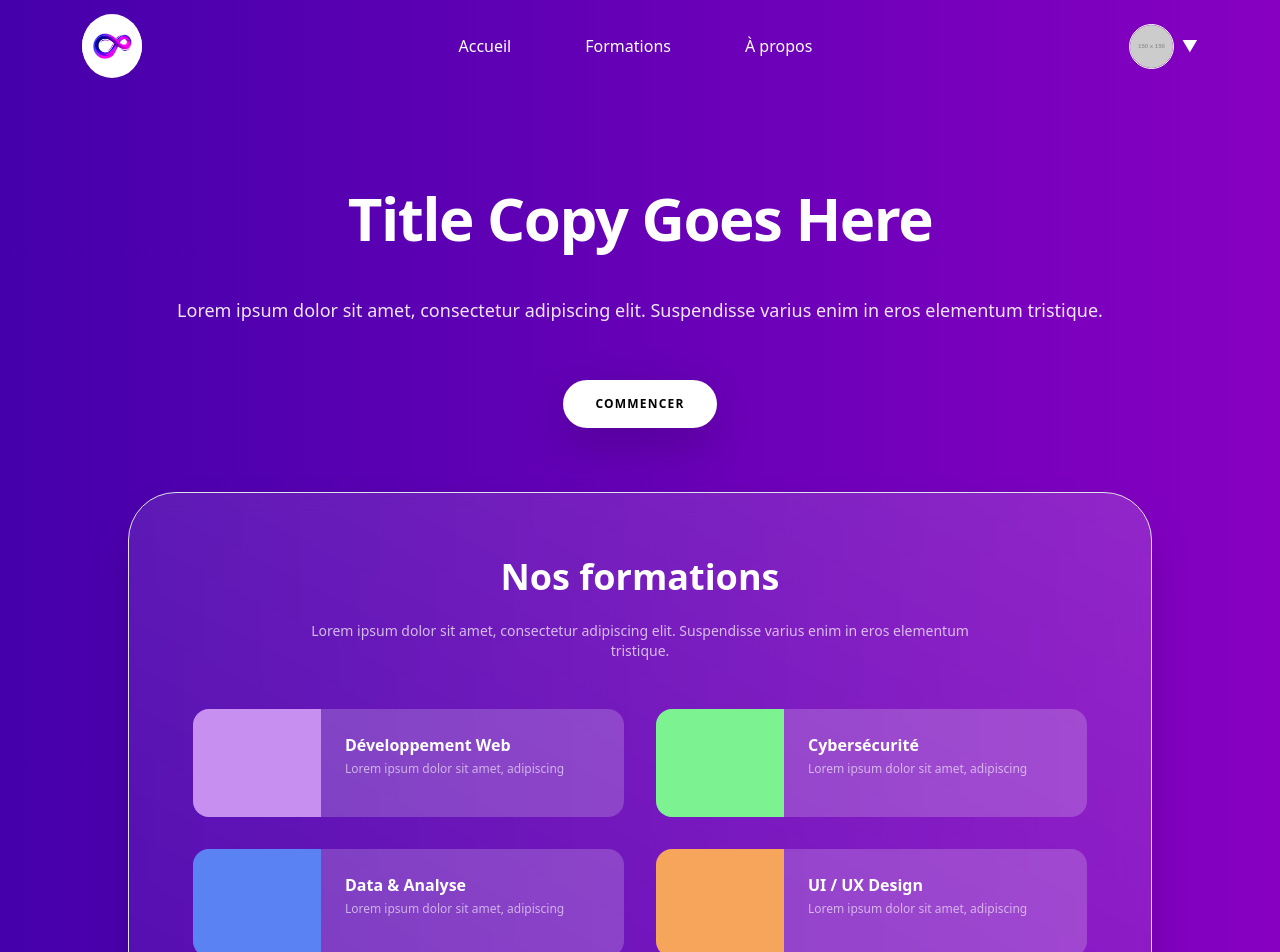
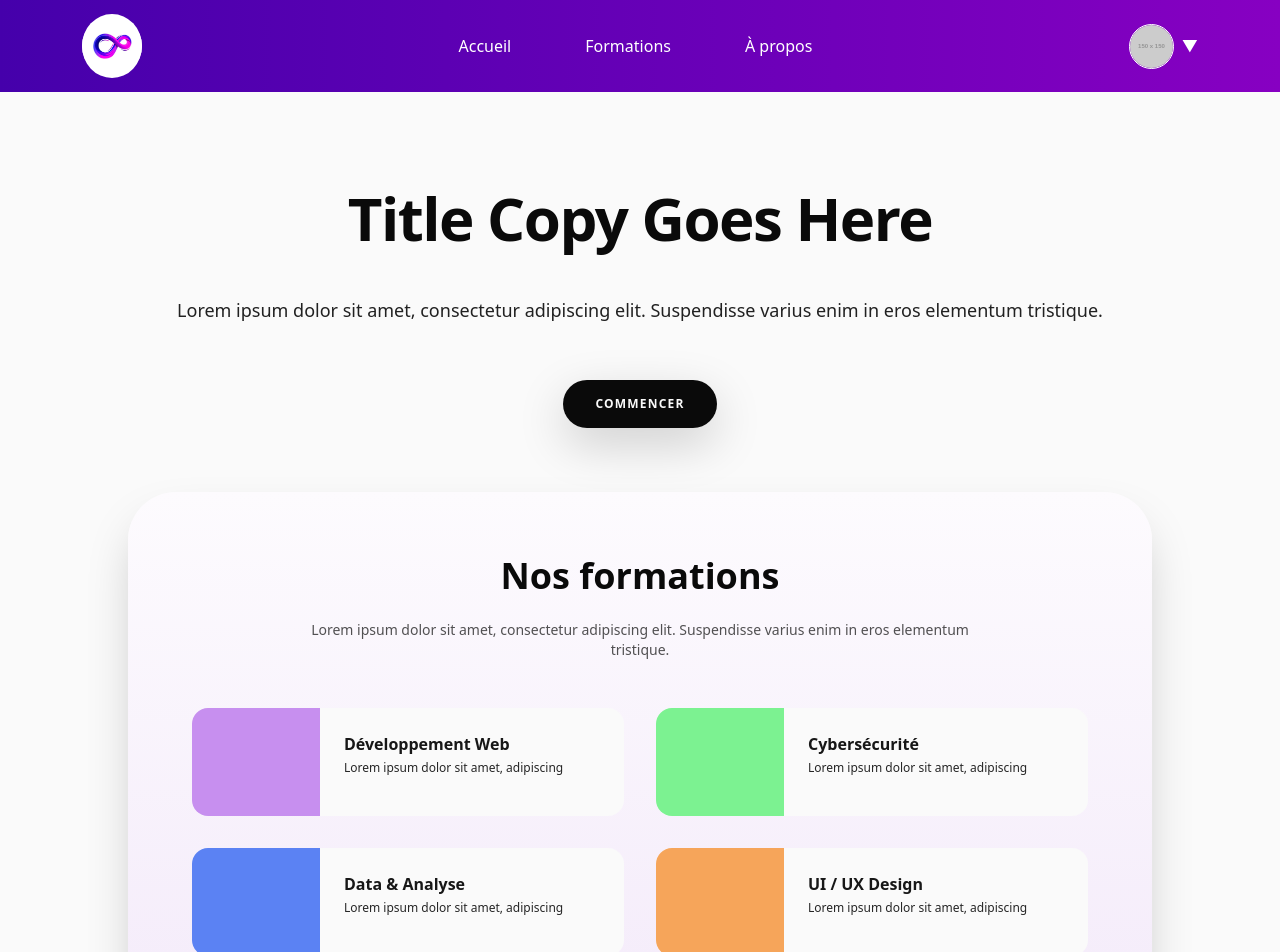
Before and after one commit to MakineIUT/SAE_501, a React (Vite) app: page /accueil in a window 1280 px wide. Shown: the top 952 px of the page. Built offline with nearby package versions, Linux system fonts and the light colour scheme.

Commit message:
mode sombre accueil

```diff
--- a/src/components/Footer.jsx
+++ b/src/components/Footer.jsx
@@ -5,7 +5,7 @@ import logotritech from "../assets/logotritech.jpg";
 
 function Footer() {
   return (
-    <footer class=" dark:text-white dark:bg-[#33005A] ">
+    <footer class="  dark:bg-[#33005A] ">
         <div class="  w-full max-w-screen-xl mx-auto p-4 md:py-8">
             <div class=" sm:flex sm:items-center sm:justify-between">
                 <a href="#" class="flex  no-underline items-center mb-4 sm:mb-0 space-x-3 rtl:space-x-reverse">
--- a/src/pages/Accueil.jsx
+++ b/src/pages/Accueil.jsx
@@ -19,26 +19,26 @@ function Accueil() {
 
   return (
     <>
-      <div className="mt-0 flex items-center justify-center py-12 min-h-[calc(100vh-80px)] bg-gradient-to-r from-[#4500ab] to-[#8700c2]">
+      <div className="mt-0 flex items-center justify-center py-12 min-h-[calc(100vh-80px)] bg-neutral-50 dark:bg-gradient-to-r from-[#4500ab] to-[#8700c2]">
         <div className="container mx-auto mb-32 px-4">
           <div className="flex justify-center">
             <div className="w-full max-w-5xl">
 
               {/* Titre principal */}
-              <div className="text-center text-white my-5">
+              <div className="text-center text-neutral-950 dark:text-neutral-50 my-5">
                 <h1 className="font-bold text-6xl mb-4 tracking-tight">Title Copy Goes Here</h1>
                 <p className="py-3 mt-8 text-lg font-normal opacity-90">
                   Lorem ipsum dolor sit amet, consectetur adipiscing elit. Suspendisse varius enim in eros elementum tristique.
                 </p>
-                <button className="mt-4 text-xs tracking-widest text-black uppercase bg-white rounded-full font-bold px-8 py-3 shadow-lg hover:bg-gray-100 transition-all">
+                <button className="mt-4 text-xs tracking-widest text-neutral-50 bg-neutral-950  dark:text-neutral-950 uppercase dark:bg-neutral-50 rounded-full font-bold px-8 py-3 shadow-lg hover:text-[#CA00DF] hover:bg-gray-100 transition-all">
                   Commencer
                 </button>
               </div>
 
               {/* Section Nos Formations */}
-              <div className="mt-16 p-10 lg:p-16 shadow-2xl rounded-[3rem] bg-gradient-to-tr from-white/5 to-white/15 backdrop-blur-md border border-[#8700c2]/15">
+              <div className="mt-16 p-10 lg:p-16 shadow-2xl rounded-[3rem] bg-gradient-to-b from-[#FDFBFE] to-[#F4EBFA] dark:bg-gradient-to-tr dark:from-white/5 dark:to-white/15 dark:backdrop-blur-md dark:border dark:border-[#8700c2]/15">
 
-                <div className="text-center text-white mb-12">
+                <div className="text-center text-neutral-950 dark:text-[#E7D1F0] mb-12">
                   <h3 className="text-4xl font-bold mb-4">Nos formations</h3>
                   <p className="text-sm opacity-70 max-w-2xl mx-auto">
                     Lorem ipsum dolor sit amet, consectetur adipiscing elit. Suspendisse varius enim in eros elementum tristique.
@@ -51,7 +51,7 @@ function Accueil() {
                     <div
                       key={f.id}
                       onClick={() => handleNavigation(f.link)}
-                      className="flex overflow-hidden rounded-2xl bg-white/15 hover:bg-white/25 transition-all cursor-pointer group "
+                      className="flex overflow-hidden rounded-2xl bg-neutral-50  dark:bg-neutral-50/15 dark:hover:bg-neutral-50/25 transition-all cursor-pointer group "
                     >
                       {/* Carré de couleur */}
                       <div
@@ -59,11 +59,11 @@ function Accueil() {
                         style={{ backgroundColor: f.color }}
                       />
 
-                      {/* Texte et flèche */}
+                      {/* Texte */}
                       <div className="flex flex-col justify-between p-4 md:p-6 flex-grow bg-white/5 relative">
                         <div>
-                          <h5 className="text-white font-bold text-sm md:text-base mb-1">{f.nom}</h5>
-                          <p className="text-white/60 text-[10px] md:text-xs leading-snug">
+                          <h5 className="text-neutral-900 dark:text-neutral-50 font-bold text-sm md:text-base mb-1">{f.nom}</h5>
+                          <p className="text-neutral-800 dark:text-neutral-50/60 text-[10px] md:text-xs leading-snug">
                             {f.description}
                           </p>
                         </div>
```
